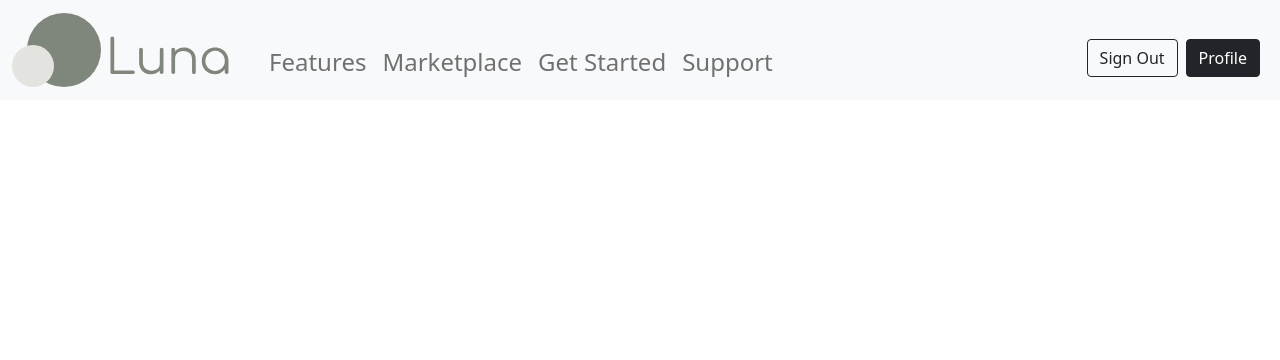
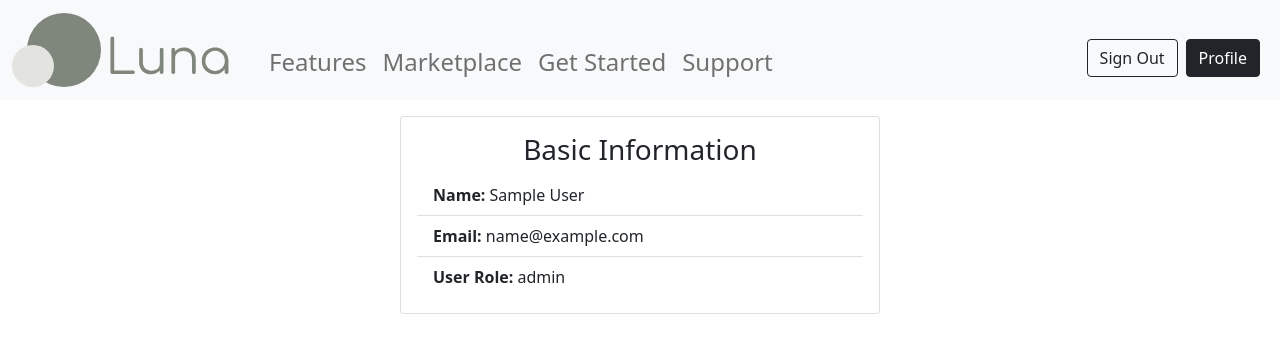
Before and after one commit to abm-77/VirtualConsultantMomentum2021, a Flask app: page /profile in a window 1280 px wide. Shown: the top 360 px of the page. Run offline with Flask 2, Linux system fonts and the light colour scheme; the visitor is signed in with stand-in values (Sample User, id 1).

Commit message:
Vendors and Modules
Vendors now are able to create modules. These modules are stored in the database with a reference to the user who created them's UUID.

```diff
--- a/flask/app/templates/public/consumer_profile.html
+++ /dev/null
@@ -1,9 +0,0 @@
-{% extends "public/templates/base_template.html" %}
-
-{% block title %}
-    Profile
-{% endblock title %}
-
-{% block main %}
-
-{% endblock %}
--- /dev/null
+++ b/flask/app/templates/public/profile.html
@@ -0,0 +1,85 @@
+{% extends "public/templates/base_template.html" %}
+{% import "macros/input_macros.html" as input %}
+{% block title %}
+    Profile
+{% endblock title %}
+
+{% block main %}
+
+<div class="container">
+
+
+    <!-- Basic Info -->
+    <div class="row">
+        <div class="col">
+            <div class="card mx-auto" style="width:30rem;">
+                <div class="card-body">
+                    <h3 class="card-title text-center">Basic Information</h2>
+
+                    <ul class="list-group list-group-flush">
+                        <li class="list-group-item">
+                            <strong>Name: </strong>{{ session["user"]["name"] }}
+                        </li>
+
+                        <li class="list-group-item">
+                            <strong>Email: </strong>{{ session["user"]["email"] }}
+                        </li>
+
+                        <li class="list-group-item">
+                            <strong>User Role: </strong>{{ session["user"]["role"] }}
+                        </li>
+                     </ul>
+                </div>
+            </div>
+        </div>
+
+        <!-- Vendor Module Creation -->
+        {% if session["user"]["role"] == "VENDOR" %}
+        <div class="col">
+            <div class="card mx-auto" style="width:30rem;">
+                <div class="card-body">
+                    <h3 class="card-title text-center">Create a Module</h2>
+
+                    <form action="/profile" method="POST" id="moduleform">
+
+                        {{ input.field(
+                             label="Module Name",
+                             type="text",
+                             name="moduleName"
+                        )}}
+
+                        <div class="fom-group mb-2">
+                            <label>Module Description</label>
+                            <textarea class="form-control" name="moduleDescr" maxlength="150" rows="3" style="resize:none;" required></textarea>
+                        </div>
+
+                        <div class="form-group mb-2">
+                            <label>Module Price</label>
+                            <input class="form-control" name="modulePrice" type="number" min="1" step="any" required>
+                        </div>
+
+                        <div class="text-center mt-4">
+                            {{ input.submit(text="Create", theme="btn-dark") }}
+                        </div>
+                    </form>
+                    </div>
+                </div>
+            </div>
+        </div>
+        {% endif %}
+    </div>
+
+</div>
+
+
+
+
+
+
+
+
+
+
+
+
+{% endblock %}
--- a/flask/app/templates/public/signup.html
+++ b/flask/app/templates/public/signup.html
@@ -64,7 +64,6 @@
                             <div class="text-center mt-4">
                                 {{ input.submit(theme="btn-dark") }}
                             </div>
-
                     </form>
                     </div>
                 </div>
--- a/flask/app/views.py
+++ b/flask/app/views.py
@@ -2,6 +2,7 @@ from app import app, database
 from flask import render_template, request, jsonify, redirect, session
 from functools import wraps
 from user.models import User
+from module.models import Module
 
 # Decorators
 def login_required(f):
@@ -41,12 +42,10 @@ def module_store_page(moduleID):
 def testmodule ():
     return render_template("public/testmodule.html")
 
-
 ### MODULE VIEWS ###
 @app.route("/modules/<moduleID>")
 def module_content_page(moduleID):
     return f"Module Page: {moduleID}"
-
 
 ### USER VIEWS ###
 @app.route("/signup", methods=["GET", "POST"])
@@ -81,14 +80,24 @@ def Login ():
     return render_template("public/login.html", error = None)
 
 # TODO: Implement Profiles
-@app.route("/profile")
+@app.route("/profile", methods=["GET", "POST"])
 @login_required
 def profile ():
-    return render_template("public/consumer_profile.html")
+
+    if request.method == "POST":
+        data, err = Module().CreateModule(request.form)
+
+        if err == 401:
+            return render_template("public/profile.html", success = False, error = data.json["error"])
+        else:
+            return render_template("public/profile.html", success = True, error = None)
+
+
+    return render_template("public/profile.html", success = None, error = None)
 
 
 # TODO: Display User Modules
-@app.route("/profile/<userID>/mymodules")
+@app.route("/profile/mymodules")
 @login_required
-def profile_modules (userID):
+def profile_modules ():
     return "Profile Modules"
```
Also changed, not shown: flask/module/models.py (added, +21 -0 lines), flask/module/__init__.py (added), flask/user/models.py (line endings or trailing spaces). Lines whose indentation alone changed are shown as unchanged.
